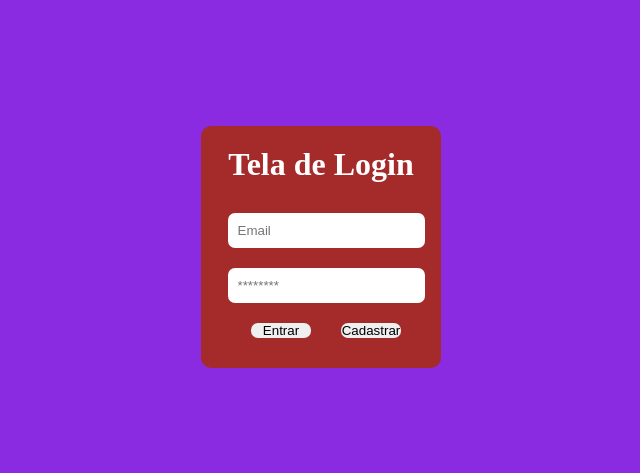
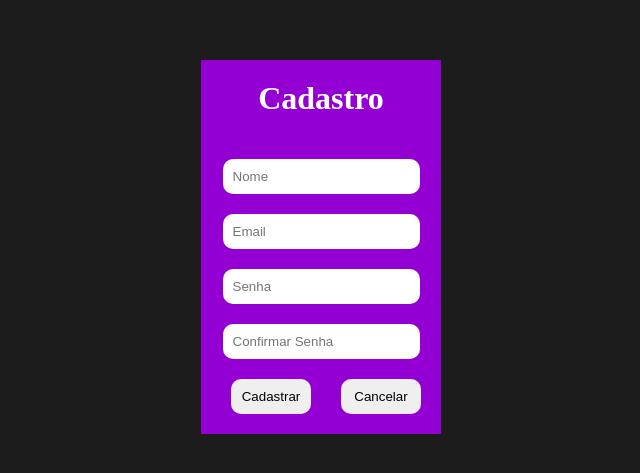
Before and after one commit to BillyDeKidII/Spring2023, a React (Vite) app in the folder primeiro/: page / in a window 1280 px wide. Shown: the part 153-626 px from the top of the page, without its empty margins (319-959 px from the left). Built offline with nearby package versions, Linux system fonts and the light colour scheme.

Commit message:
Retomada e ajustes nos layouts de cadastro e login. Padronização de ambos com gap, cor e espaçamento! pt2

```diff
--- a/primeiro/src/App.tsx
+++ b/primeiro/src/App.tsx
@@ -1,10 +1,11 @@
 import Login from "./views/login"
+import Register from "./views/register"
 
 function App()
 {
   return (
     <>
-      <Login/>
+      <Register/>
     </>
   )
 }
--- a/primeiro/src/views/login/login.css
+++ b/primeiro/src/views/login/login.css
@@ -1,6 +1,6 @@
 .container{
     height: 100vh;
-    background-color: blueviolet;
+    background-color: #1c1c1c;
     display: flex;
     align-items: center;
     justify-content: center;
@@ -15,7 +15,7 @@
     margin-left: 10px;
   }
   form {
-    background-color: brown;
+    background-color: darkviolet;
     width: 15rem;
     padding-top: 20px;
     padding-bottom: 30px;
--- a/primeiro/src/views/register/index.tsx
+++ b/primeiro/src/views/register/index.tsx
@@ -5,7 +5,7 @@ export default function Register(){
         <div className={css.container}>
 
             <form>
-                <h1>Cadastro View</h1>
+                <h1>Cadastro </h1>
                 <input type="text" placeholder='Nome'/>
                 <input type="text" placeholder='Email'/>
                 <input type="password" placeholder='Senha'/>
--- a/primeiro/src/views/register/register.module.css
+++ b/primeiro/src/views/register/register.module.css
@@ -1,6 +1,6 @@
 .container{
     height: 100vh;
-    background-color: brown;
+    background-color: #1c1c1c;
 
     display: flex;
     align-items: center;
@@ -9,6 +9,7 @@
     background-color: #1c1c1c;
 }
 form{
+    gap: 10px;
     padding-top: 20px;
     padding-bottom: 20px;
     width: 15rem;
@@ -16,7 +17,7 @@ form{
     align-items: center;
     flex-direction: column;
     justify-content: center;
-    background-color: #1c1c1c;
+    background-color: darkviolet;
 
 }
 h1{
```
